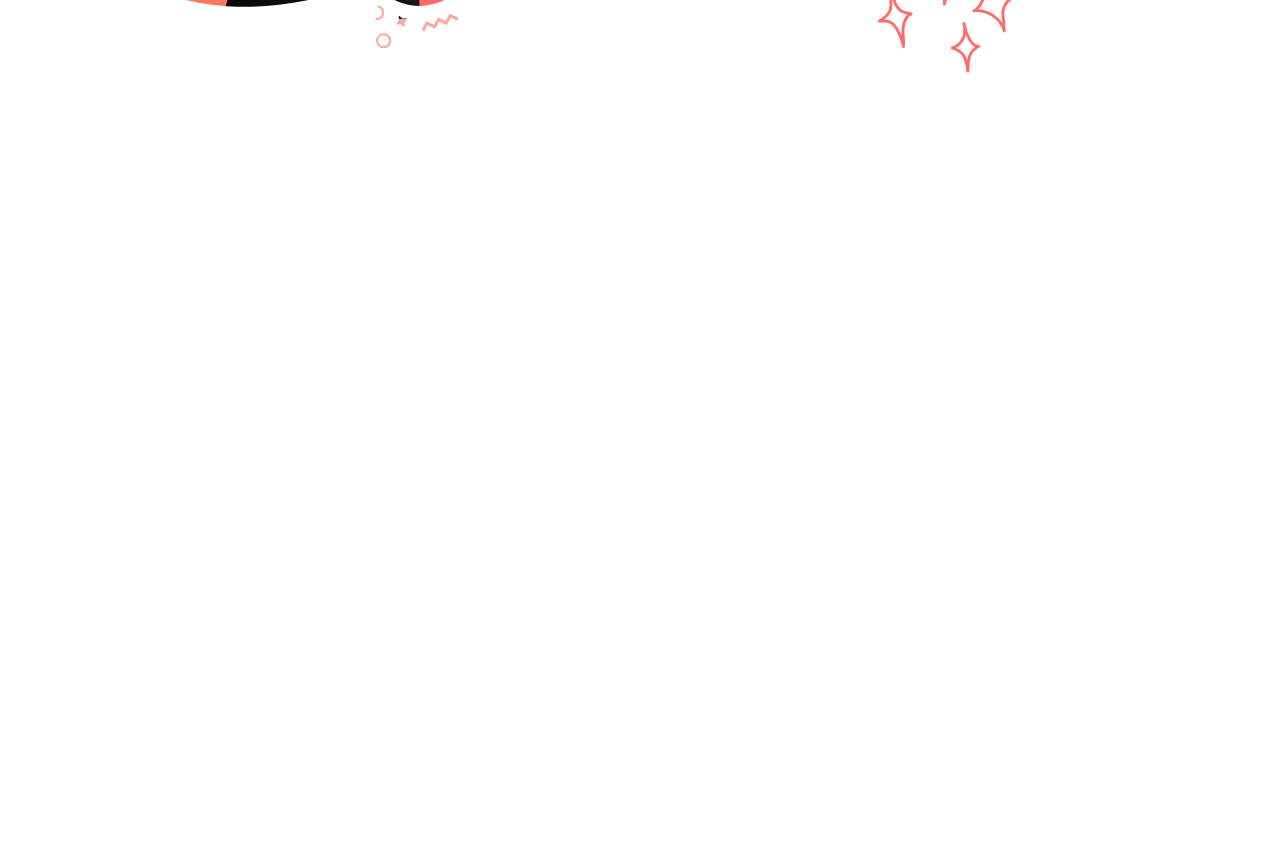
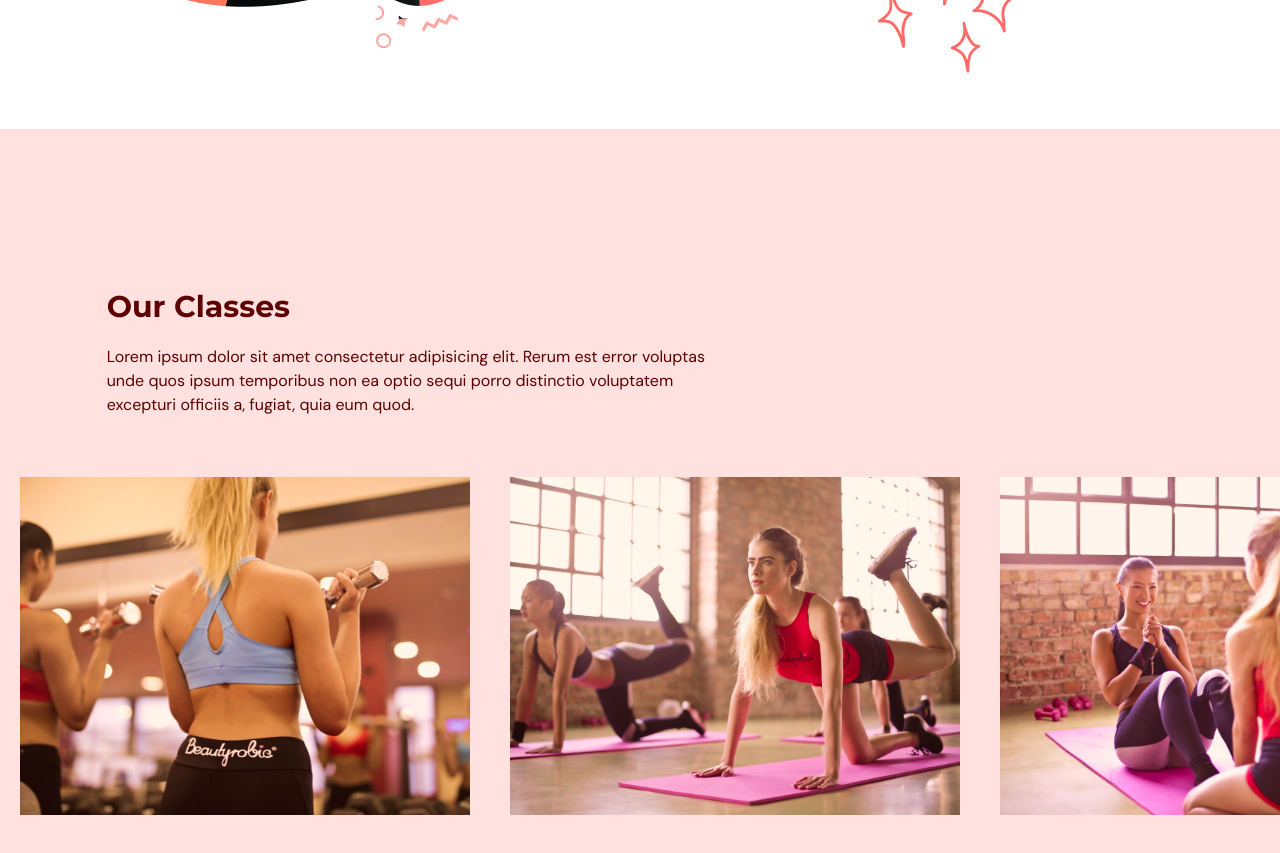
Before and after one commit to AyushKhamar/Evo-Gym, a React (Vite) app: page / in a window 1280 px wide. Shown: the part 2000-2853 px from the top of the page. Before the commit the page ends 2129 px from the top, so only its background shows below. Built offline with nearby package versions, Linux system fonts and the light colour scheme.

Commit message:
feat: add our classes component

```diff
--- a/src/App.tsx
+++ b/src/App.tsx
@@ -3,6 +3,7 @@
 import { SelectedPage } from "./shared/types";
 import { Home } from "./scenes/home";
 import { Benefits } from "./scenes/benefits";
+import { OurClasses } from "./scenes/ourclasses";
 
 function App() {
   const [selectedPage, setSelectedPage] = useState<SelectedPage>(
@@ -31,6 +32,7 @@
         />
         <Home setSelectedPage={setSelectedPage} />
         <Benefits setSelectedPage={setSelectedPage} />
+        <OurClasses setSelectedPage={setSelectedPage} />
       </div>
     </>
   );
--- /dev/null
+++ b/src/scenes/ourclasses/Class.tsx
@@ -0,0 +1,24 @@
+type Props = {
+  name: string;
+  description?: string;
+  image: string;
+};
+
+const Class = ({ name, description, image }: Props) => {
+  const overlayStyles = `p-5 absolute z-30 flex
+    h-[380px] w-[450px] flex-col items-center justify-center
+    whitespace-normal bg-primary-500 text-center text-white
+    opacity-0 transition duration-500 hover:opacity-90`;
+
+  return (
+    <li className="relative mx-5 inline-block h-[380px] w-[450px]">
+      <div className={overlayStyles}>
+        <p className="text-2xl">{name}</p>
+        <p className="mt-5">{description}</p>
+      </div>
+      <img alt={`${image}`} src={image} />
+    </li>
+  );
+};
+
+export default Class;
--- /dev/null
+++ b/src/scenes/ourclasses/index.tsx
@@ -0,0 +1,92 @@
+import { HomePageProps } from "../home";
+import image1 from "@/assets/image1.png";
+import image2 from "@/assets/image2.png";
+import image3 from "@/assets/image3.png";
+import image4 from "@/assets/image4.png";
+import image5 from "@/assets/image5.png";
+import image6 from "@/assets/image6.png";
+import { motion } from "framer-motion";
+import { ClassType } from "@/shared/types";
+import { SelectedPage } from "@/shared/types";
+import HeadingText from "@/shared/HeadingText";
+import Class from "./Class";
+const classes: Array<ClassType> = [
+  {
+    name: "Weight Training Classes",
+    description:
+      "Lorem ipsum dolor sit amet, consectetur adipiscing elit, sed do eiusmod tempor incididunt ut labore et dolore magna aliqua. Ut enim ad minim veniam, quis nostrud exercitation ullamco laboris nisi ut aliquip ex ea commodo consequat.",
+    image: image1,
+  },
+  {
+    name: "Yoga Classes",
+    image: image2,
+  },
+  {
+    name: "Ab Core Classes",
+    description:
+      "Lorem ipsum dolor sit amet, consectetur adipiscing elit, sed do eiusmod tempor incididunt ut labore et dolore magna aliqua. Ut enim ad minim veniam, quis nostrud exercitation ullamco laboris nisi ut aliquip ex ea commodo consequat.",
+    image: image3,
+  },
+  {
+    name: "Adventure Classes",
+    description:
+      "Lorem ipsum dolor sit amet, consectetur adipiscing elit, sed do eiusmod tempor incididunt ut labore et dolore magna aliqua. Ut enim ad minim veniam, quis nostrud exercitation ullamco laboris nisi ut aliquip ex ea commodo consequat.",
+    image: image4,
+  },
+  {
+    name: "Fitness Classes",
+    image: image5,
+  },
+  {
+    name: "Training Classes",
+    description:
+      "Lorem ipsum dolor sit amet, consectetur adipiscing elit, sed do eiusmod tempor incididunt ut labore et dolore magna aliqua. Ut enim ad minim veniam, quis nostrud exercitation ullamco laboris nisi ut aliquip ex ea commodo consequat.",
+    image: image6,
+  },
+];
+export const OurClasses = ({ setSelectedPage }: HomePageProps) => {
+  return (
+    <section className="w-full bg-primary-100 py-40 " id="ourclasses">
+      <motion.div
+        onViewportEnter={() => {
+          setSelectedPage(SelectedPage.OurClasses);
+        }}
+      >
+        <motion.div
+          className="mx-auto w-5/6"
+          initial="hidden"
+          whileInView="visible"
+          viewport={{ once: true, amount: 0.5 }}
+          transition={{ delay: 0.2, duration: 0.5 }}
+          variants={{
+            hidden: { opacity: 0, x: -100 },
+            visible: { opacity: 1, x: 0 },
+          }}
+        >
+          <div className="md:w-3/5">
+            <HeadingText>Our Classes</HeadingText>
+            <p className="py-5">
+              Lorem ipsum dolor sit amet consectetur adipisicing elit. Rerum est
+              error voluptas unde quos ipsum temporibus non ea optio sequi porro
+              distinctio voluptatem excepturi officiis a, fugiat, quia eum quod.
+            </p>
+          </div>
+        </motion.div>
+        <div className="mt-10 h-[353px] overflow-x-auto overflow-y-hidden">
+          <ul className="w-[2800px] whitespace-nowrap">
+            {classes.map((item, index) => {
+              return (
+                <Class
+                  image={item.image}
+                  description={item.description}
+                  name={item.name}
+                  key={index}
+                ></Class>
+              );
+            })}
+          </ul>
+        </div>
+      </motion.div>
+    </section>
+  );
+};
--- a/src/shared/types.ts
+++ b/src/shared/types.ts
@@ -9,3 +9,8 @@
   title: string;
   description: string;
 }
+export interface ClassType {
+  name: string;
+  description?: string;
+  image: string;
+}
```
